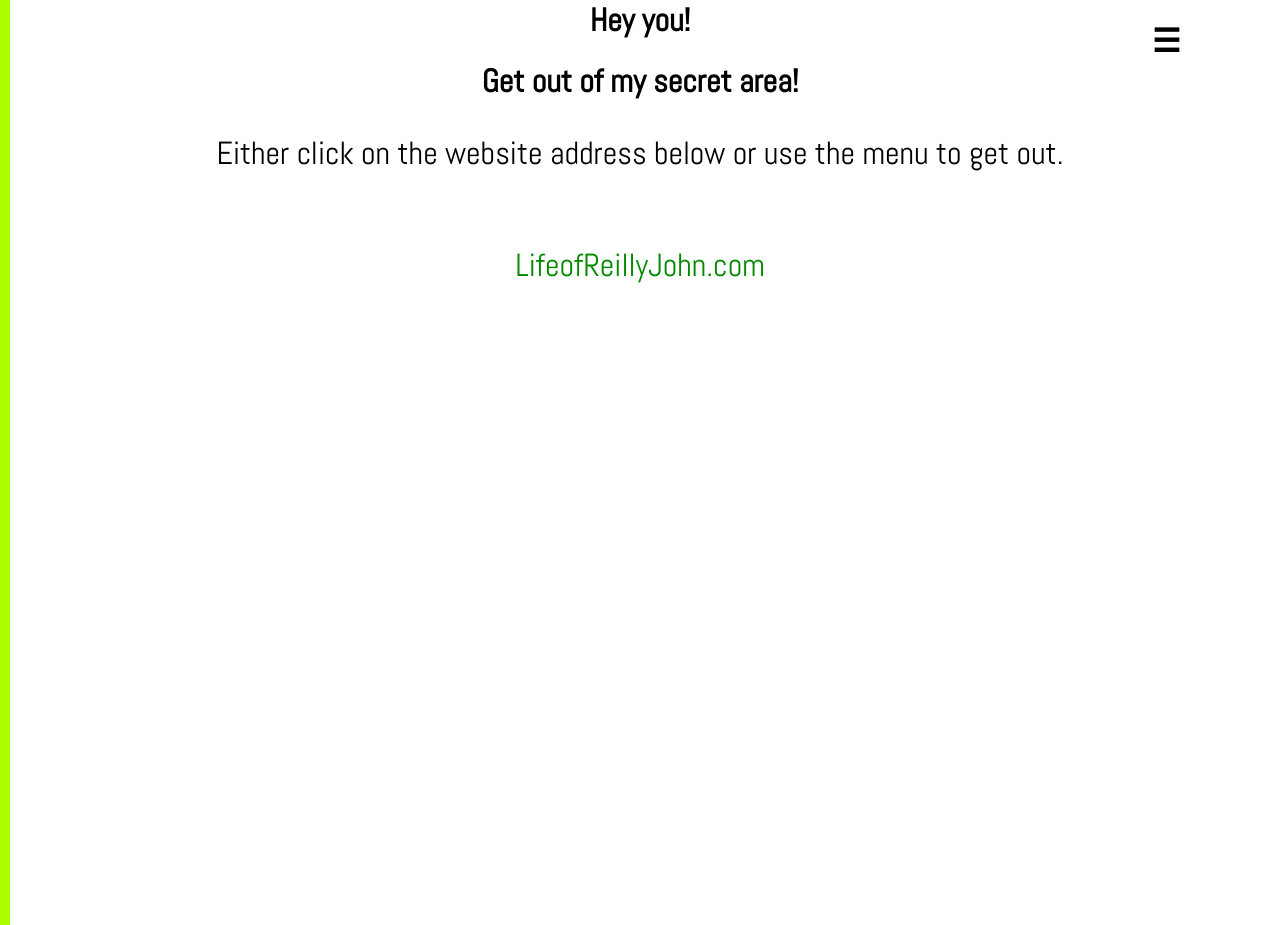
After one commit to JohnReilly70/LifeOfReillyDjango, a Django app: page /Secret-Area.html in a window 1280 px wide. The commit adds this page. Run offline with Django 3.2, Linux system fonts and the light colour scheme.

Commit message:
Added Blog & Secret Page/ created base template and updated html to match

```diff
--- /dev/null
+++ b/blog/static/CSS/mainstyle.css
@@ -0,0 +1,185 @@
+
+/*----------------------Main Page Style-----------------------------*/
+body{
+font-family: 'Abel', sans-serif;
+}
+
+p {
+ text-align: center;
+ font-size: 10px;
+}
+
+h1,h2,h3{
+   text-align:center;
+}
+
+header {
+    position: fixed;
+    z-index: 1;
+    margin: 0 0 0 90%;
+}
+
+div {
+    padding: 5px 0;
+}
+
+#Menu {
+    cursor: hand;
+}
+
+img[title="John"] {
+    display: block;
+    max-width: 20%;
+    min-width: 10%;
+    margin: 0% auto 0 auto;
+    border-radius: 50%;
+    -webkit-filter: grayscale(0%);
+    -webkit-transition: .5s ease-in-out;
+    -moz-filter: grayscale(0%);
+    -moz-transition: .5s ease-in-out;
+    -o-filter: grayscale(0%);
+    -o-transition: .5s ease-in-out;
+
+}
+
+img[title="John"]:hover {
+   -webkit-filter: grayscale(100%);
+  -webkit-transition: .5s ease-in-out;
+  -moz-filter: grayscale(100%);
+  -moz-transition: .5s ease-in-out;
+  -o-filter: grayscale(100%);
+  -o-transition: .5s ease-in-out;
+}
+
+#Details a {
+    color: #028900;
+}
+
+#MainPage div {
+    width: 50%;
+    border-bottom: 1px solid #028900;
+    padding: 2%;
+    margin: 1% auto;
+}
+
+#MainPage Div:last-child {
+    border: none;
+}
+
+#MainPage h1 {
+    font-size: 200%;
+    text-decoration: underline;
+}
+
+#MainPage p {
+    font-size: 1.25em;
+
+}
+
+#MainPage img {
+    display: block;
+    max-width: 20%;
+    min-width: 10%;
+    margin: 0 auto 1% auto;
+}
+
+#Contact-Info {
+    text-align: center;
+}
+
+#Contact-Info img {
+    display: inline-block;
+    align: center;
+    max-width: 10%;
+    min-width: 10%;
+    margin: 0 auto 0 auto;
+}
+
+
+#Projects {
+    display: block;
+    text-align: center;
+    margin: 2%;
+}
+
+a:-webkit-any-link{
+text-decoration:none ;
+color: #028900;
+}
+
+#Blog, #ReturnHome {
+    color: #028900;
+    display: block;
+    text-align: center;
+    font-size: 200%;
+}
+
+/*-----------------FOOTER--------------------*/
+
+body {
+      margin: 0px;
+      padding: 0px;
+     }
+
+footer {
+  text-align: center;
+  color: #ccc;
+  margin: 0 0 0 0;
+  padding: 0.5em 0;
+}
+
+footer a {
+color: #028900;
+  text-decoration: none;
+}
+
+p{
+font-size: 2em;
+}
+
+
+/*----------------------SIDE BAR STYLE-----------------------------*/
+/* The side navigation menu */
+.sidenav {
+    height: 100%; /* 100% Full-height */
+    width: 0; /* 0 width - change this with JavaScript */
+    position: fixed; /* Stay in place */
+    z-index: 1; /* Stay on top */
+    top: 0;
+    left: 0;
+    background-color: #028900;
+    border-right: 10px solid #adff00;
+    overflow-x: hidden; /* Disable horizontal scroll */
+    padding-top: 60px; /* Place content 60px from the top */
+    transition: 0.5s; /* 0.5 second transition effect to slide in the sidenav */
+}
+
+/* The navigation menu links */
+.sidenav a {
+    padding: 8px 8px 8px 32px;
+    text-decoration: none;
+    font-size: 25px;
+    color: #adff00;
+    display: block;
+    transition: 0.3s
+}
+
+/* When you mouse over the navigation links, change their color */
+.sidenav a:hover, .offcanvas a:focus{
+    color: #00ff83;
+}
+
+/* Position and style the close button (top right corner) */
+.sidenav .closebtn {
+    position: absolute;
+    top: 0;
+    right: 25px;
+    font-size: 36px;
+    margin-left: 50px;
+}
+
+/* On smaller screens, where height is less than 450px, change the style of the sidenav (less padding and a smaller font size) */
+@media screen and (max-height: 450px) {
+    .sidenav {padding-top: 15px;}
+    .sidenav a {font-size: 18px;}
+}
--- /dev/null
+++ b/blog/static/Javascript/scripts.js
@@ -0,0 +1,13 @@
+/* Set the width of the side navigation to 250px */
+function openNav() {
+    document.getElementById("Sidenav").style.width = "250px";
+}
+
+/* Set the width of the side navigation to 0 */
+function closeNav() {
+    document.getElementById("Sidenav").style.width = "0";
+}
+
+function makeid() {
+    return Math.floor(Math.random() * 20)
+}
--- /dev/null
+++ b/blog/templates/blog/Secret-Area.html
@@ -0,0 +1,8 @@
+{% extends 'blog/base.html' %}
+
+{% block content %}
+<h1>Hey you!</h1>
+<h1>Get out of my secret area!</h1>
+
+<p>Either click on the website address below or use the menu to get out.</p>
+{% endblock %}
--- /dev/null
+++ b/blog/templates/blog/base.html
@@ -0,0 +1,37 @@
+{% load staticfiles %}
+
+<html>
+
+      <head>
+            <title>Life Of Reilly John</title>
+            <link href="https://fonts.googleapis.com/css?family=Abel" rel="stylesheet">
+            <link rel="stylesheet" href="{% static 'CSS/mainstyle.css' %}">
+            <script src="{% static 'Javascript/scripts.js'%}"></script>
+      </head>
+
+
+      <body>
+          <header>
+              <h1 id="Menu" onclick="openNav()"><b>&#9776;</b></h1>
+          </header>
+
+          <div id="Sidenav" class="sidenav">
+              <a href="javascript:void(0)" class="closebtn" onclick="closeNav()">&times;</a>
+              <a href="/">Home</a>
+              <a href="/#Introduction">Introduction</a>
+              <a href="/#GitHub">GitHub</a>
+              <a href="/#Projects">Project Examples</a>
+              <a href="/#Contact-Info">Contact</a>
+              <a href="/Secret-Area.html">Secret Area</a>
+          </div>
+
+
+          {% block content %}
+          {% endblock %}
+
+          <footer>
+          <a href="#"><p>LifeofReillyJohn.com</p></a>
+
+      </footer>
+    </body>
+</html>
--- a/blog/urls.py
+++ b/blog/urls.py
@@ -3,4 +3,6 @@ from . import views
 
 urlpatterns = [
     url(r'^$', views.post_list, name='post_list'),
+    url(r'blog.html', views.blog, name='post_list'),
+    url(r'Secret-Area.html', views.Secret_Area)
 ]
--- a/blog/views.py
+++ b/blog/views.py
@@ -1,6 +1,14 @@
 from django.shortcuts import render
-
+from django.utils import timezone
+from .models import Post
 # Create your views here.
 
 def post_list(request):
     return render(request, 'blog/post_list.html', {})
+
+def blog(request):
+    posts = Post.objects.filter(published_date__lte=timezone.now()).order_by('published_date')
+    return render(request, 'blog/blog.html', {'posts': posts})
+
+def Secret_Area(request):
+    return render(request, 'blog/Secret-Area.html', {})
```
Also changed, not shown: blog/templates/blog/blog.html (added, +16 -0 lines), blog/templates/blog/post_list.html (+15 -37 lines), blog/static/Images/LinkedIn.png (added), blog/static/Images/Twitter.png (added), blog/static/Images/VikingHelmet.jpg (added), blog/static/Images/YouTube.jpg (added), blog/static/Images/github-mark.jpg (added), db.sqlite3.
